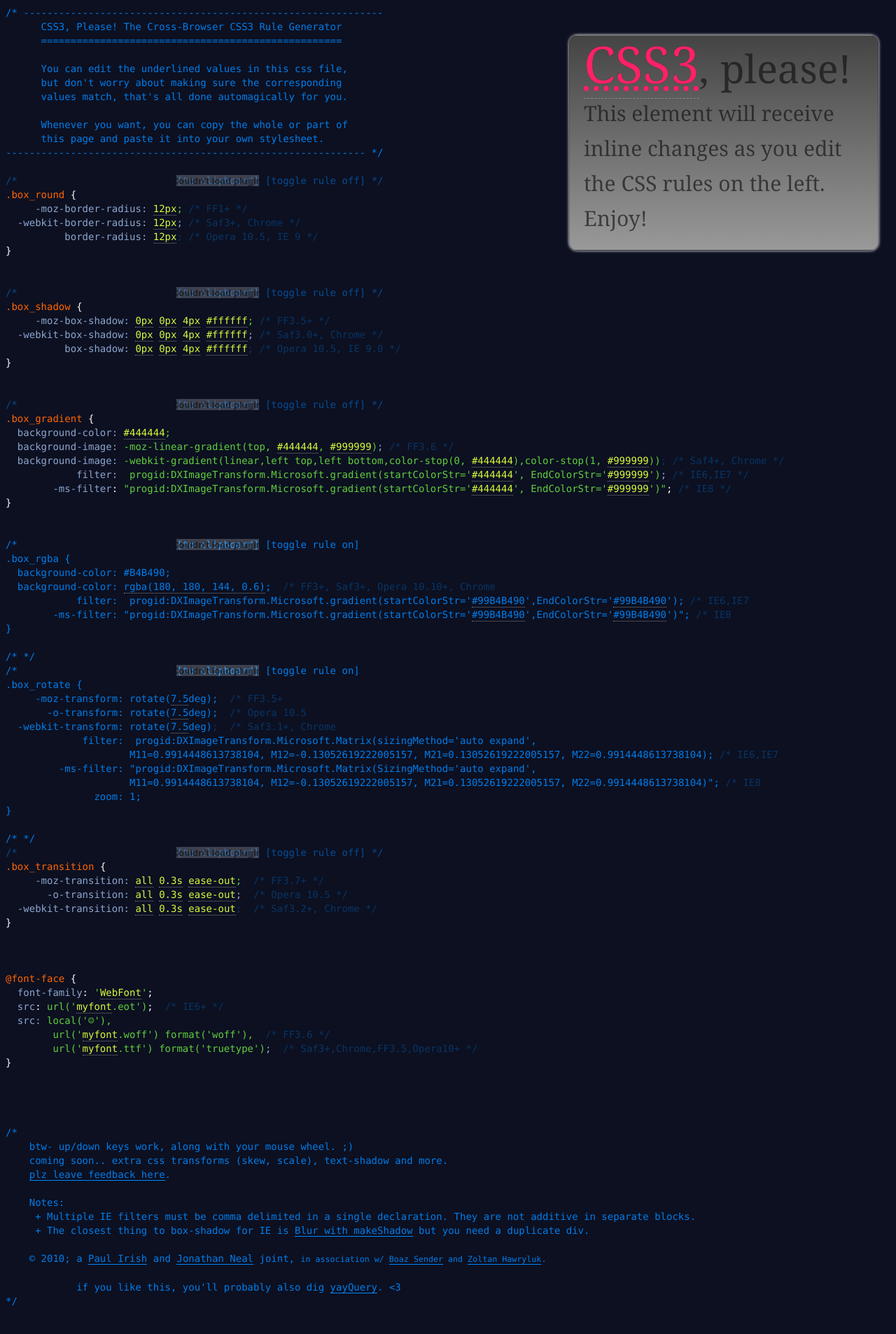
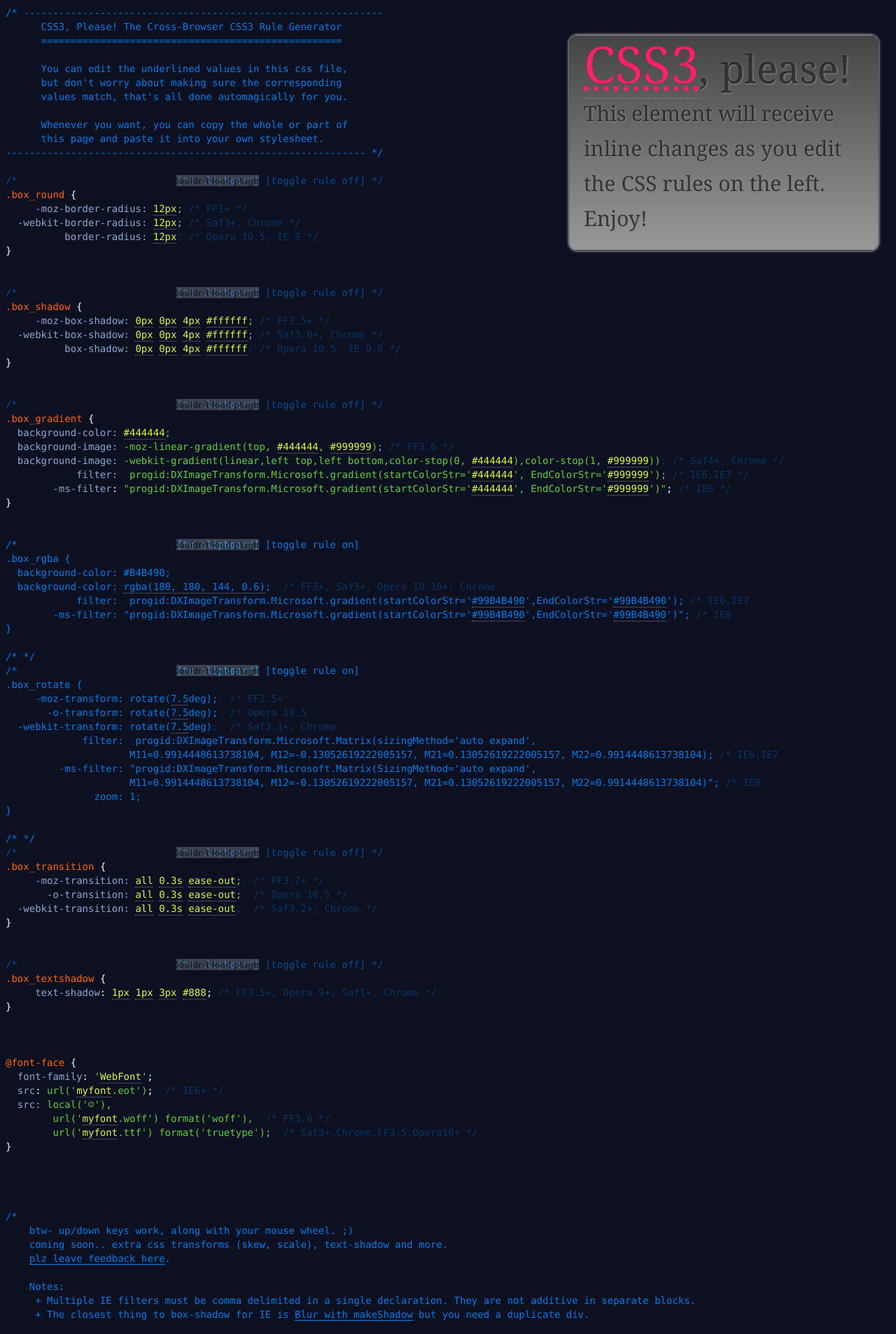
Before and after one commit to paulirish/css3please, a PHP site: page / in a window 1280 px wide. Shown: the top 1906 px of the page at 70% size. Run offline with PHP 8.4, Linux system fonts and the light colour scheme; some libraries are stand-ins or nearby versions.

Commit message:
text-shadow.

```diff
--- a/css/stylesheet.css
+++ b/css/stylesheet.css
@@ -257,7 +257,7 @@ body {
 	z-index: 2;
 	color: rgba(0, 0, 0, 0.6);
 	font-size: 16px;
-	text-shadow: 0px 0px 1px rgba(255, 255, 255, .1);
+/*	text-shadow: 0px 0px 1px rgba(255, 255, 255, .1); */
 }
 #sandbox h1{
   font-weight: normal;
--- a/index.html
+++ b/index.html
@@ -130,6 +130,17 @@
 
 
 
+<div id="box_textshadow" class="rule_wrapper">
+  <pre class="rule comment">/*                           <a class="cb">[to clipboard]</a> <a class="off">[toggle rule off]</a> <span class="endcomment">*/</span></pre>
+  <pre class="rule">
+.box_textshadow {
+     text-shadow: <b g="0">1px</b> <b g="1">1px</b> <b g="2">3px</b> <b g="3" i="s2Hex" o="sHex">#888</b>; <span class="comment">/* FF3.5+, Opera 9+, Saf1+, Chrome <span class="endcomment">*/</span></span>
+}
+  </pre>
+  <pre class="rule comment commentclose"><span class="comment">/* */</span></pre>
+</div>
+
+
 <div id="box_webfont" class="rule_wrapper">
  <pre class="rule comment"> <!-- <span class="comment">/*                           <a class="cb">[to clipboard]</a> <a class="off">[toggle rule off]</a> <span class="endcomment">*/</span></span> --></pre>
   <pre class="rule">
```
